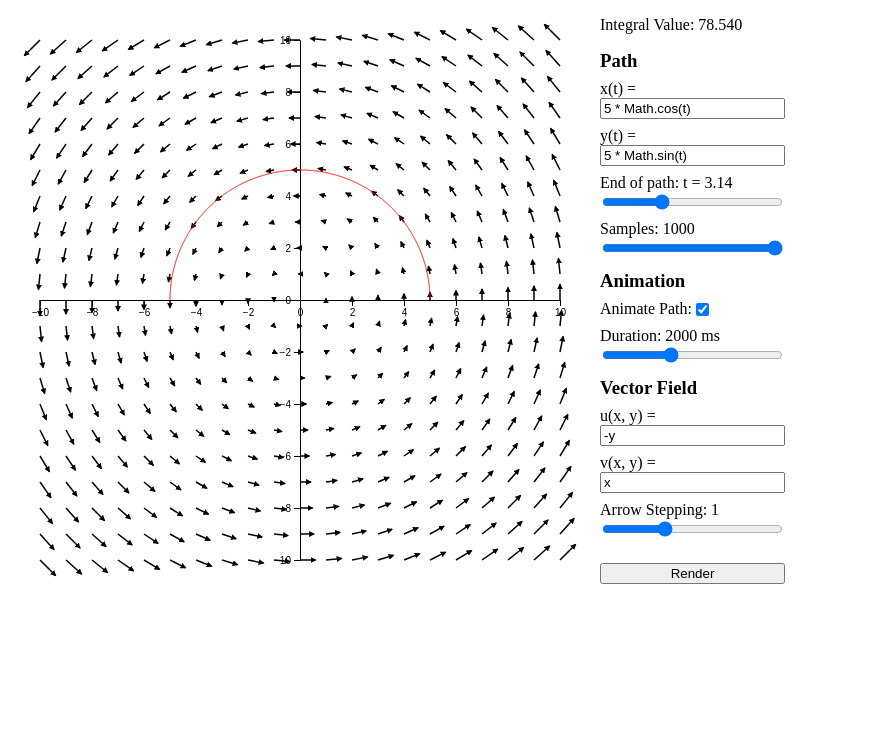
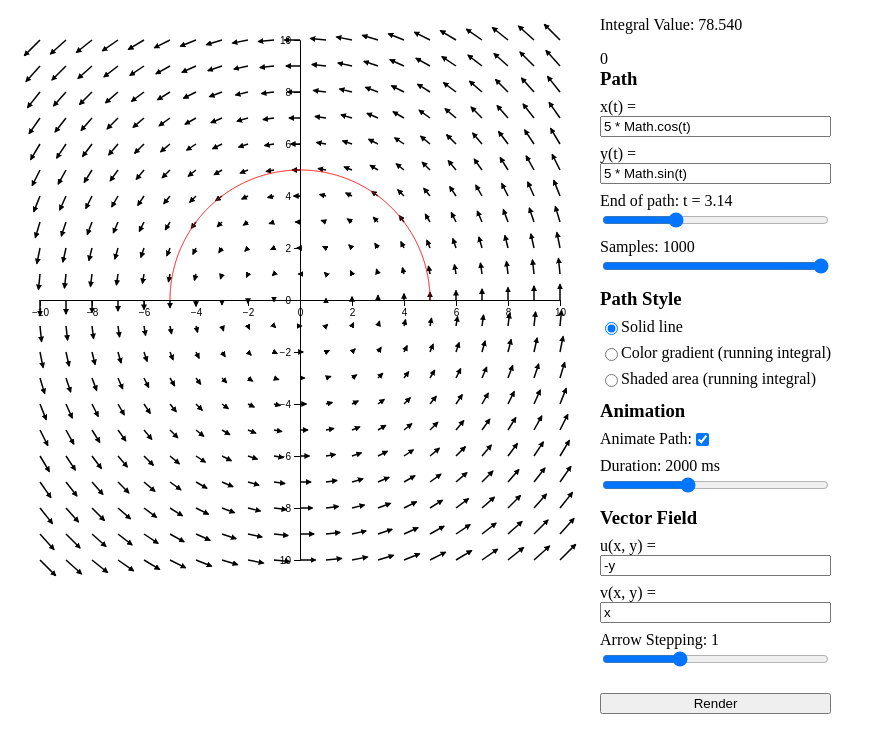
Before and after one commit to justind123/cs6630-vis-vector-line-integrals, a plain HTML site: page index.html in a window 1280 px wide. Shown: the whole page, without its empty margins (0-870 px from the left). Drawn offline with nearby package versions, Linux system fonts and the light colour scheme.

Commit message:
add toggles for planned path vis styles

```diff
--- a/index.html
+++ b/index.html
@@ -1,5 +1,6 @@
 <!DOCTYPE html>
 <html lang="en">
+
 <head>
   <meta charset="UTF-8">
   <title>Vector Line Integrals</title>
@@ -15,6 +16,12 @@
     <div id="vis"></div>
     <div class="config">
       <p id="integral"></p>
+      <div id="path-legend" class="legend">
+        <div class="legend-bar"></div>
+        <div class="legend-labels">
+          <span id="legend-min"></span><span>0</span><span id="legend-max"></span>
+        </div>
+      </div>
 
       <div class="section">
         <h3>Path</h3>
@@ -31,6 +38,22 @@
         <label>
           <span>Samples: <span id="samples-value"></span></span>
           <input type="range" id="samples" min="1" max="1000" step="1">
+        </label>
+      </div>
+
+      <div class="section">
+        <h3>Path Style</h3>
+        <label class="checkbox">
+          <input type="radio" name="path-style" value="solid" checked>
+          <span>Solid line</span>
+        </label>
+        <label class="checkbox">
+          <input type="radio" name="path-style" value="gradient">
+          <span>Color gradient (running integral)</span>
+        </label>
+        <label class="checkbox">
+          <input type="radio" name="path-style" value="area">
+          <span>Shaded area (running integral)</span>
         </label>
       </div>
 
```
